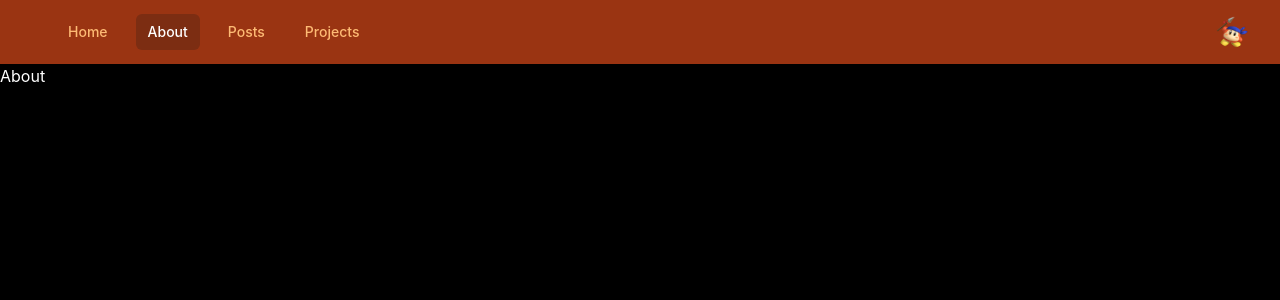
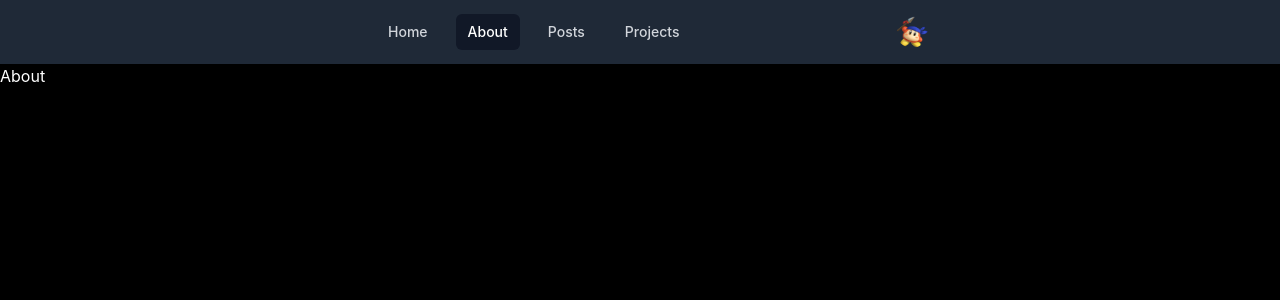
Before and after one commit to Yaerhee/yaerhee-blog, a Next.js app: page /about in a window 1280 px wide. Shown: the top 300 px of the page. Built offline with nearby package versions, Linux system fonts and the light colour scheme.

Commit message:
changed bk color - gray

```diff
--- a/components/Navbar.tsx
+++ b/components/Navbar.tsx
@@ -33,8 +33,8 @@ export default function Navbar() {
 
     return (
         <>
-            <nav className="bg-orange-800">
-                <div className="mx-auto max-w-7xl px-2 sm:px-6 lg:px-8">
+            <nav className="bg-gray-800">
+                <div className="w-1/2 mx-auto max-w-7xl px-2 sm:px-6 lg:px-8">
                     <div className="relative flex h-16 items-center justify-between">
                         <div className="flex flex-1 items-center justify-center sm:items-stretch sm:justify-start">
                             <div className="hidden sm:ml-6 sm:block">
@@ -45,7 +45,7 @@ export default function Navbar() {
                                                 key={index}
                                                 href={item.href}
                                                 className={classNames(
-                                                    item.href === router.pathname ? 'bg-orange-900 text-white' : 'text-orange-300 hover:bg-orange-700 hover:text-white',
+                                                    item.href === router.pathname ? 'bg-gray-900 text-white' : 'text-gray-300 hover:bg-gray-700 hover:text-white',
                                                     'px-3 py-2 rounded-md text-sm font-medium transition ease-in-out delay-80'
                                                 )}
                                             >
--- a/styles/globals.css
+++ b/styles/globals.css
@@ -36,6 +36,6 @@ body[data-theme="dark"] {
 }
 
 body[data-theme="light"] {
-  background: #ffedd5;
+  background: #e5e7eb;
   color: black;
 }
```
